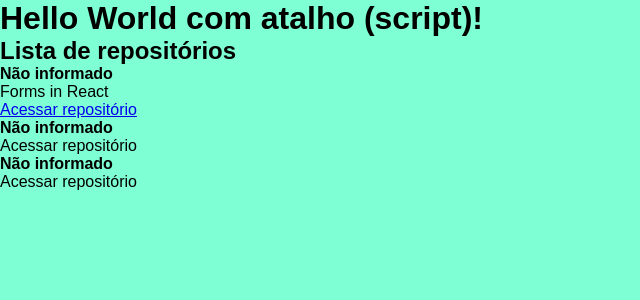
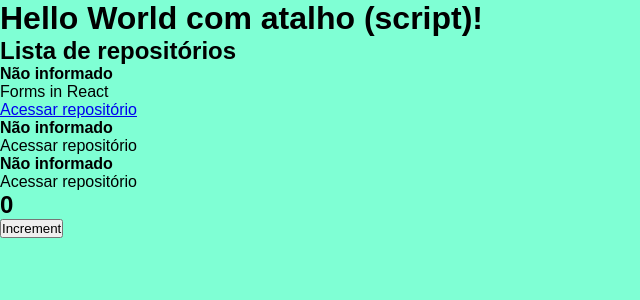
Before and after one commit to danielPaulinoMesquita/cursoReact, a React app: page / in a window 1280 px wide. Shown: the top 300 px of the page, without its empty margins (0-640 px from the left). Built offline with nearby package versions, Linux system fonts and the light colour scheme.

Commit message:
12- added variable counter and working with component state(estado do componente).

```diff
--- a/src/App.jsx
+++ b/src/App.jsx
@@ -1,10 +1,12 @@
 import './styles/global.scss'
 import {RepositoryList} from "./components/RepositoryList";
+import {Counter} from "./components/Counter";
 
 export function App(){
     return <>
         <h1>Hello World com atalho (script)!</h1>
         <RepositoryList/>
+        <Counter/>
     </>
 
 
--- /dev/null
+++ b/src/components/Counter.jsx
@@ -0,0 +1,18 @@
+import {useState} from "react";
+
+// useState é um hook
+export function Counter() {
+    // useState trabalha com arrays, ele traz dois resultados no array
+    // por conveção da comunidade, o segundo elemento do array é para modificar
+    let [counter, setCounter] = useState(0);
+    function increment(){
+        setCounter(counter + 1);
+    }
+
+    return (
+        <div>
+            <h2>{counter}</h2>
+            <button type="button" onClick={increment}>Increment</button>
+        </div>
+    )
+}
--- a/src/components/RepositoryList.jsx
+++ b/src/components/RepositoryList.jsx
@@ -5,8 +5,7 @@
     description:"Forms in React",
     link:"https://www.google.com.br",
 };
-// const repositoryName = 'testando unform';
-// const repositorvazio = '';
+
 export function RepositoryList(){
     return(
         <section className="repository-list">
```
